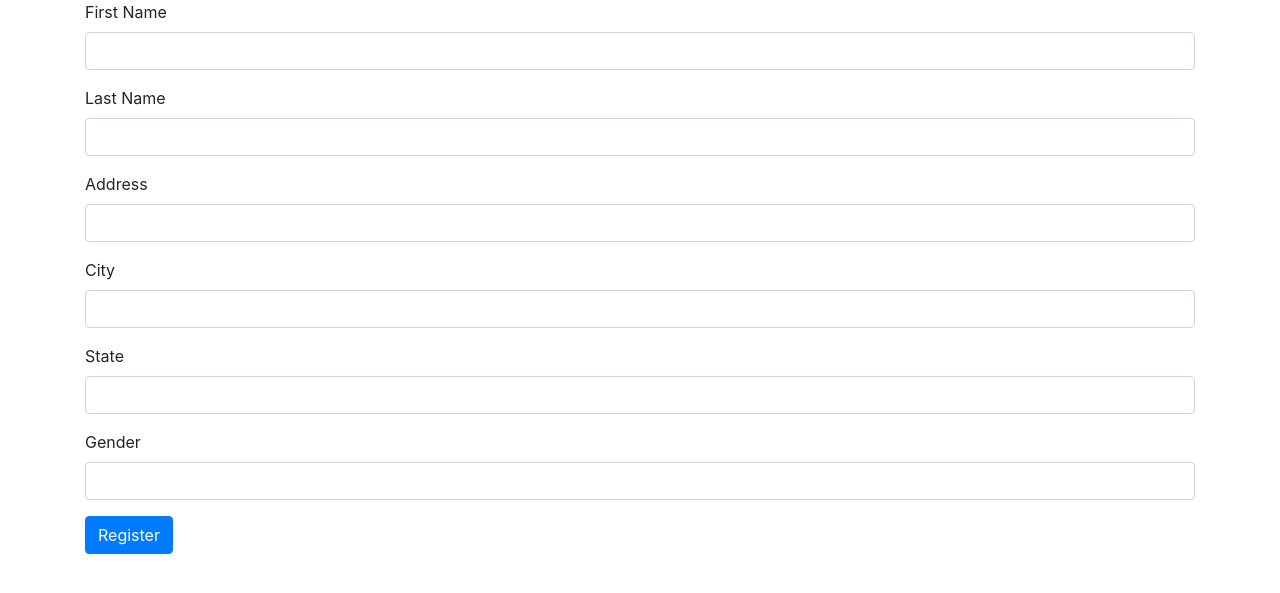
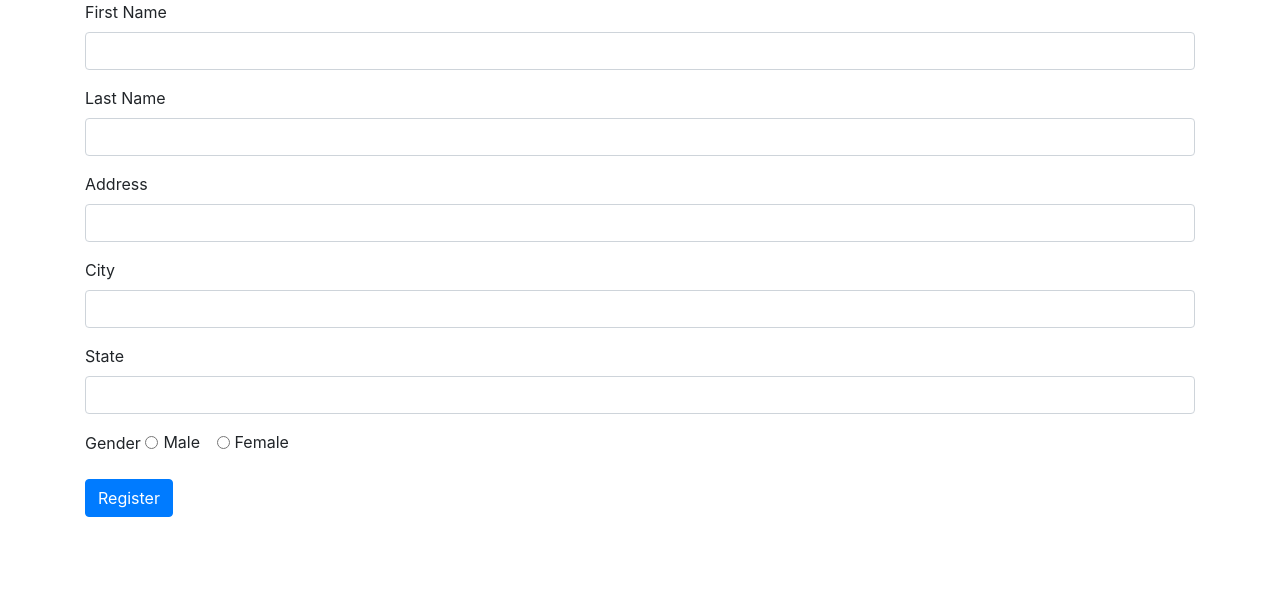
Before and after one commit to niconomicon/cps276, a PHP site: page / in a window 1280 px wide. Shown: the top 593 px of the page. Run offline with PHP 8.4, Linux system fonts and the light colour scheme.

Commit message:
added inline radio buttons

```diff
--- a/project1/index.php
+++ b/project1/index.php
@@ -13,6 +13,7 @@
   <body>
     <div class="container">
         <form>
+            <!--First & Last Name Fields-->
             <div class="form-group">
                 <label for="fname">First Name</label>
                 <input type="text" class="form-control" id="fname">
@@ -21,6 +22,7 @@
                 <label for="lname">Last Name</label>
                 <input type="text" class="form-control" id="lname">
             </div>
+            <!--Address Fields-->
             <div class="form-group">
                 <label for="address">Address</label>
                 <input type="text" class="form-control" id="address">
@@ -33,10 +35,19 @@
                 <label for="state">State</label>
                 <input type="text" class="form-control" id="state">
             </div>
+            <!--Gender Radio Buttons-->
             <div class="form-group">
                 <label for="gender">Gender</label>
-                <input type="text" class="form-control" id="gender">
+                    <div class="form-check form-check-inline">
+                        <input class="form-check-input" type="radio" name="genderOptions" id="maleRadio" value="option1">
+                        <label class="form-check-label" for="male">Male</label>
+                    </div>
+                    <div class="form-check form-check-inline">
+                        <input class="form-check-input" type="radio" name="genderOptions" id="femaleRadio" value="option2">
+                        <label class="form-check-label" for="female">Female</label>
+                    </div>
             </div>
+            <!--Register Button-->
             <button type="submit" class="btn btn-primary">Register</button>
         </form>
     </div>
```
